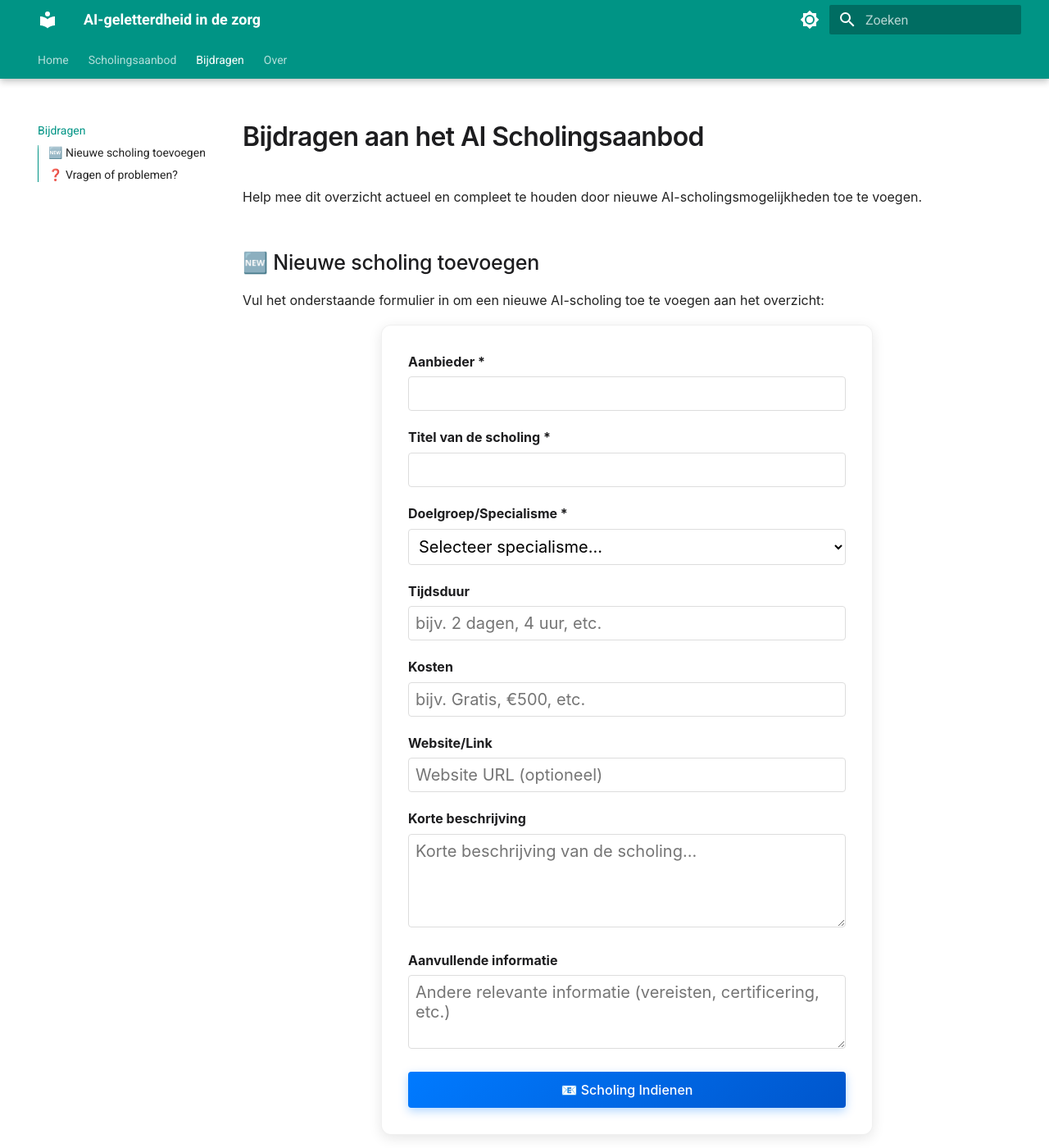
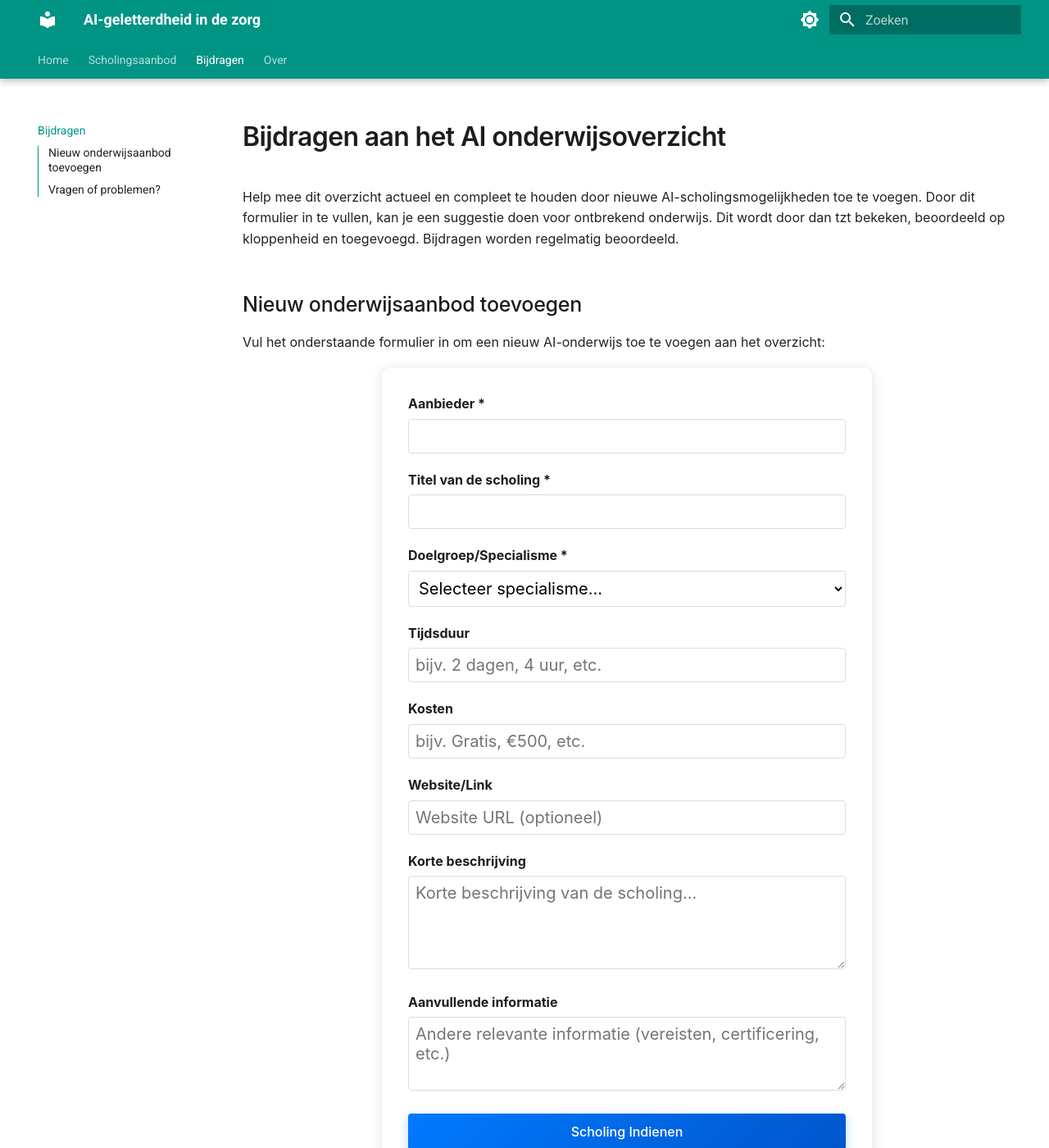
Before and after one commit to Ajsvdk/Ai-Geletterdheid-FMS, an MkDocs documentation site: the page built from docs/bijdragen.md, in a window 1280 px wide and 1400 px high. Shown: the whole window at 82% size. Built offline with MkDocs 1.6.1 and Material for MkDocs 9.7.7, drawn with Linux system fonts in a browser that asks for light colours; some of the changed text lies outside the part shown.

```diff
--- a/docs/bijdragen.md
+++ b/docs/bijdragen.md
@@ -1,10 +1,10 @@
-# Bijdragen aan het AI Scholingsaanbod
+# Bijdragen aan het AI onderwijsoverzicht
 
-Help mee dit overzicht actueel en compleet te houden door nieuwe AI-scholingsmogelijkheden toe te voegen.
+Help mee dit overzicht actueel en compleet te houden door nieuwe AI-scholingsmogelijkheden toe te voegen. Door dit formulier in te vullen, kan je een suggestie doen voor ontbrekend onderwijs. Dit wordt door dan tzt bekeken, beoordeeld op kloppenheid en toegevoegd. Bijdragen worden regelmatig beoordeeld.
 
-## 🆕 Nieuwe scholing toevoegen
+## Nieuw onderwijsaanbod toevoegen
 
-Vul het onderstaande formulier in om een nieuwe AI-scholing toe te voegen aan het overzicht:
+Vul het onderstaande formulier in om een nieuw AI-onderwijs toe te voegen aan het overzicht:
 
 <form action="https://formspree.io/f/mpwraqgp" method="POST" style="max-width: 600px; margin: 0 auto;">
   <input type="hidden" name="_subject" value="Nieuwe AI Scholing: [SCHOLING]" />
@@ -69,7 +69,7 @@ Vul het onderstaande formulier in om een nieuwe AI-scholing toe te voegen aan he
   </div>
 
   <button type="submit" style="background-color: #009688; color: white; padding: 12px 24px; border: none; border-radius: 4px; cursor: pointer; font-size: 16px; width: 100%;">
-    📧 Scholing Indienen
+    Scholing Indienen
   </button>
 </form>
 
@@ -79,7 +79,7 @@ const urlParams = new URLSearchParams(window.location.search);
 if (urlParams.get('success') === 'true') {
     document.body.insertAdjacentHTML('afterbegin',
         '<div style="background-color: #d4edda; color: #155724; border: 1px solid #c3e6cb; padding: 15px; margin: 20px auto; border-radius: 5px; max-width: 600px; text-align: center;">' +
-        '✅ <strong>Bedankt!</strong> Je scholing is succesvol ingediend en wordt binnenkort gecontroleerd.' +
+        '<strong>Bedankt!</strong> Je scholing is succesvol ingediend en wordt binnenkort gecontroleerd.' +
         '</div>'
     );
 }
@@ -87,9 +87,9 @@ if (urlParams.get('success') === 'true') {
 
 ---
 
-## ❓ Vragen of problemen?
+## Vragen of problemen?
 
-Voor bugs, verbeteringen of andere vragen: **📧 [aionderwijszorg@gmail.com](mailto:aionderwijszorg@gmail.com)**
+Voor bugs, verbeteringen of andere vragen: **[aionderwijszorg@gmail.com](mailto:aionderwijszorg@gmail.com)**
 
 ---
 
--- a/generate_table.py
+++ b/generate_table.py
@@ -339,7 +339,7 @@ def generate_table_from_csv():
 
 ## Bijdragen
 
-Heeft u een AI-opleiding die nog niet in dit overzicht staat? [➕ Voeg hem toe via GitHub](https://github.com/ajsvdk/Ai-Geletterdheid-FMS/issues/new?assignees=&labels=nieuwe-scholing&template=nieuwe_scholing.md&title=%5BSCHOLING%5D+)!
+Heeft u een AI-opleiding die nog niet in dit overzicht staat? [Voeg hem toe](bijdragen.html)!
 """
 
     # Write to markdown file
```
Also changed, not shown: README.md (+35 -72 lines), docs/SCHOLINGSAANBOD.md (+1 -1 lines).
